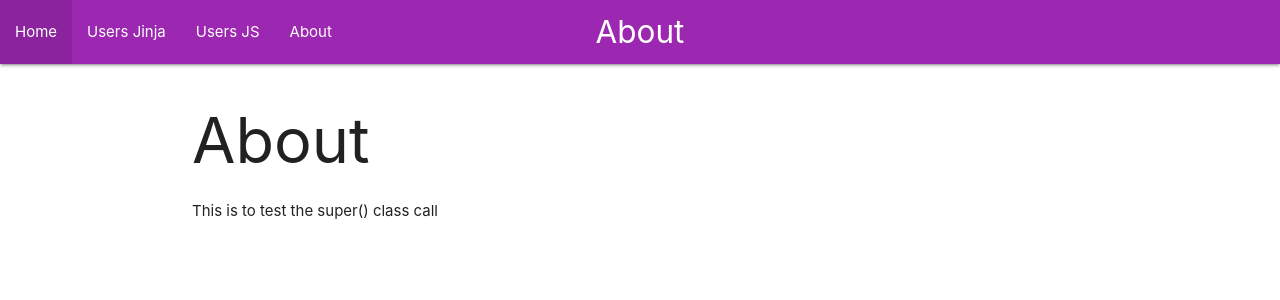
After one commit to Jdmitchel/Testing, a Flask app: template App/templates/about.html in a window 1280 px wide. The commit adds this page. Shown: the top 300 px of the page. Run offline with Flask 3, Linux system fonts and the light colour scheme; the template is opened without the code that fills it, so the values that code supplies are empty.

Commit message:
About.html and layout.html update
This is to test the about html super call and a brief review of the flask jinja2 template

```diff
--- /dev/null
+++ b/App/templates/about.html
@@ -0,0 +1,8 @@
+{% extends "layout.html" %}
+{%block title %} About {%endblock%}
+{%block page%} About {%endblock%}
+
+{%block content%}
+    <h1>About</h1>
+    <p> This is to test the super() class call</p>
+{%endblock%}
--- a/App/templates/layout.html
+++ b/App/templates/layout.html
@@ -21,7 +21,8 @@
             <ul id="nav-mobile" class="left">
                 <li><a href="/">Home</a></li>
                 <li><a href="/users">Users Jinja</a></li>
-                <li><a href="/static/users">Users JS</a></li>
+                <li><a href="/static/static-users">Users JS</a></li>
+                <li><a href="about">About</a></li>
             </ul>
         </div>
       </div>
```
